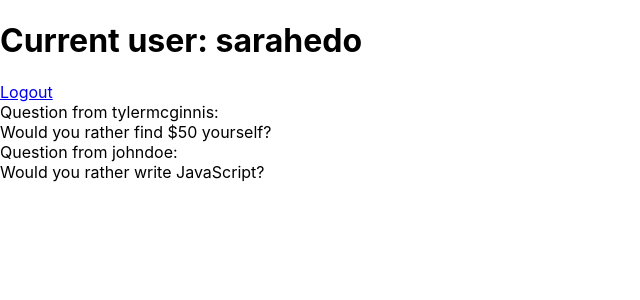
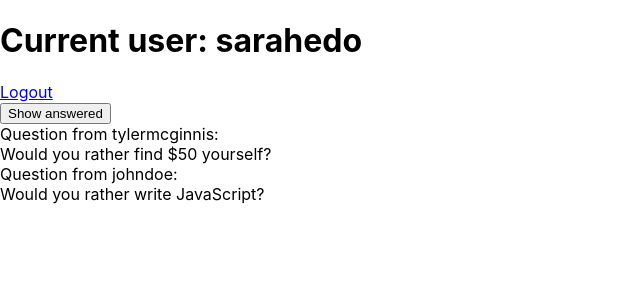
Before and after one commit to tetiana-horobets/nd-would-you-rather, a React (Create React App) app: page /signin in a window 1280 px wide. Both pictures are taken after a click on the item "Sarah Edo". Shown: the top 300 px of the page, without its empty margins (0-640 px from the left). Built offline with nearby package versions, Linux system fonts and the light colour scheme.

Commit message:
Display answered questions

```diff
--- a/src/HomePage.js
+++ b/src/HomePage.js
@@ -2,6 +2,7 @@ import React from 'react';
 import {Redirect, Link} from 'react-router-dom';
 import { connect } from 'react-redux';
 import QuestionPreview from './components/QuestionPreview.js';
+import {showAnsweredQuestions, showUnansweredQuestions} from './store/ActionCreators.js';
 
 class HomePage extends React.Component {
 
@@ -10,35 +11,58 @@ class HomePage extends React.Component {
       || question.optionTwo.votes.includes(this.props.selectedUser)
   }
 
-  render() {
-    if (!this.props.selectedUser) {
-      return <Redirect to={'/signin'}/>
-    }
-
+  renderUnansweredQuestions() {
     const questions = Object.values(this.props.questions)
       .filter(question => !this.hasVoted(question))
       .map(question => <QuestionPreview
         key={question.id}
         question={question}
       />);
+      return <div>
+        <button onClick={() => this.props.showAnsweredQuestions()}>Show answered</button>
+        <div>{questions}</div>
+       </div>
+  }
+
+  renderAnsweredQuestions() {
+    const questions = Object.values(this.props.questions)
+      .filter(question => this.hasVoted(question))
+      .map(question => <QuestionPreview
+        key={question.id}
+        question={question}
+      />);
+      return <div>
+        <button onClick={() => this.props.showUnansweredQuestions()}>Show unanswered</button>
+        <div>{questions}</div>
+       </div>
+  }
+
+  render() {
+    if (!this.props.selectedUser) {
+      return <Redirect to={'/signin'}/>
+    }
 
     return <div>
-      <h1>Current user: {this.props.selectedUser}</h1>
-      <Link to={'/logout'}>Logout</Link>
-      <div>{questions}</div>
-    </div>
-  }
+       <h1>Current user: {this.props.selectedUser}</h1>
+       <Link to={'/logout'}>Logout</Link>
+       <div>
+        {this.props.questionsDisplayPreference === 'ANSWERED' && this.renderAnsweredQuestions()}
+        {this.props.questionsDisplayPreference === 'UNANSWERED' && this.renderUnansweredQuestions()}
+       </div>
+     </div>
+   }
 }
 
 const mapStateToProps = state => {
   return {
     users: state.users,
     selectedUser: state.selectedUser,
-    questions: state.questions
+    questions: state.questions,
+    questionsDisplayPreference: state.questionsDisplayPreference
   }
 }
 
-const mapDispatchToProps = {}
+const mapDispatchToProps = {showAnsweredQuestions, showUnansweredQuestions}
 
 export default connect(
   mapStateToProps,
--- a/src/store/ActionCreators.js
+++ b/src/store/ActionCreators.js
@@ -1,4 +1,10 @@
-import {LOAD_USERS, LOAD_QUESTIONS, SELECT_USER, LOGOUT} from './Actions.js'
+import {
+  LOAD_USERS,
+  LOAD_QUESTIONS,
+  SELECT_USER,
+  LOGOUT,
+  CHANGE_QUESTIONS_DISPLAY_PREFERENCE
+} from './Actions.js'
 import {_getUsers, _getQuestions} from '../_DATA.js';
 
 export function loadUsers() {
@@ -31,3 +37,17 @@ export function logout() {
       type: LOGOUT
   }
 }
+
+export function showAnsweredQuestions() {
+  return {
+      type: CHANGE_QUESTIONS_DISPLAY_PREFERENCE,
+      displayedQuestions: 'ANSWERED'
+  }
+}
+
+export function showUnansweredQuestions() {
+  return {
+      type: CHANGE_QUESTIONS_DISPLAY_PREFERENCE,
+      displayedQuestions: 'UNANSWERED'
+  }
+}
--- a/src/store/Actions.js
+++ b/src/store/Actions.js
@@ -2,3 +2,4 @@ export const LOAD_USERS = "LOAD_USERS";
 export const LOAD_QUESTIONS = "LOAD_QUESTIONS"
 export const SELECT_USER = "SELECT_USER";
 export const LOGOUT = "LOGOUT";
+export const CHANGE_QUESTIONS_DISPLAY_PREFERENCE = "CHANGE_QUESTIONS_DISPLAY_PREFERENCE";
--- a/src/store/Store.js
+++ b/src/store/Store.js
@@ -1,6 +1,12 @@
 import { createStore, applyMiddleware } from 'redux';
 import thunk from 'redux-thunk';
-import {LOAD_USERS, LOAD_QUESTIONS, SELECT_USER, LOGOUT} from './Actions.js'
+import {
+  LOAD_USERS,
+  LOAD_QUESTIONS,
+  SELECT_USER,
+  LOGOUT,
+  CHANGE_QUESTIONS_DISPLAY_PREFERENCE
+} from './Actions.js'
 import { combineReducers } from 'redux'
 
 function usersReducer(state = {}, action) {
@@ -27,10 +33,18 @@ function selectedUserReducer(state = null, action) {
   return state;
 }
 
+function questionsDisplayPreferenceReducer(state = 'UNANSWERED', action) {
+  if (action.type === CHANGE_QUESTIONS_DISPLAY_PREFERENCE) {
+    return action.displayedQuestions;
+  }
+  return state;
+}
+
 const store = createStore(combineReducers({
   users: usersReducer,
   selectedUser: selectedUserReducer,
-  questions: questionsReducer
+  questions: questionsReducer,
+  questionsDisplayPreference: questionsDisplayPreferenceReducer
 }), applyMiddleware(thunk));
 
 export default store;
```
